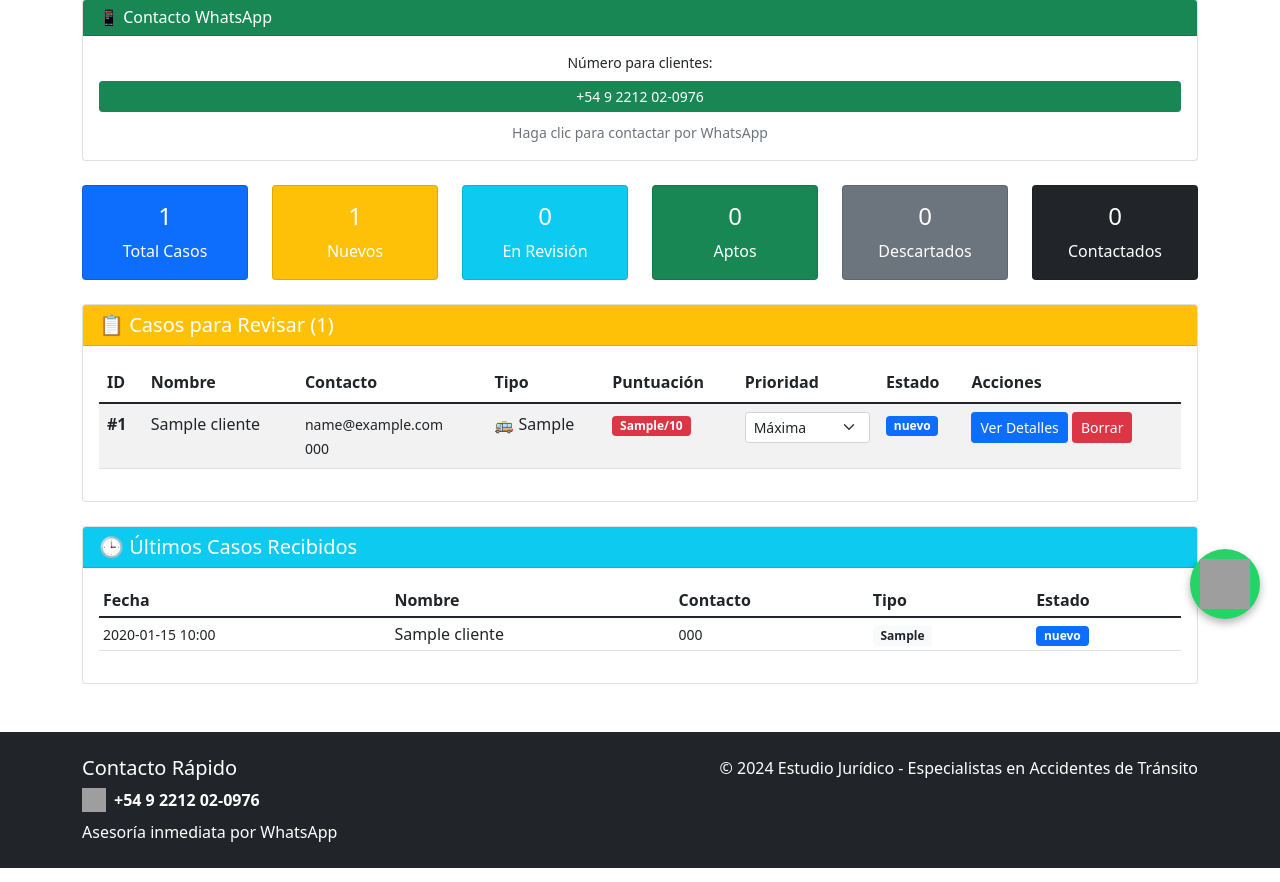
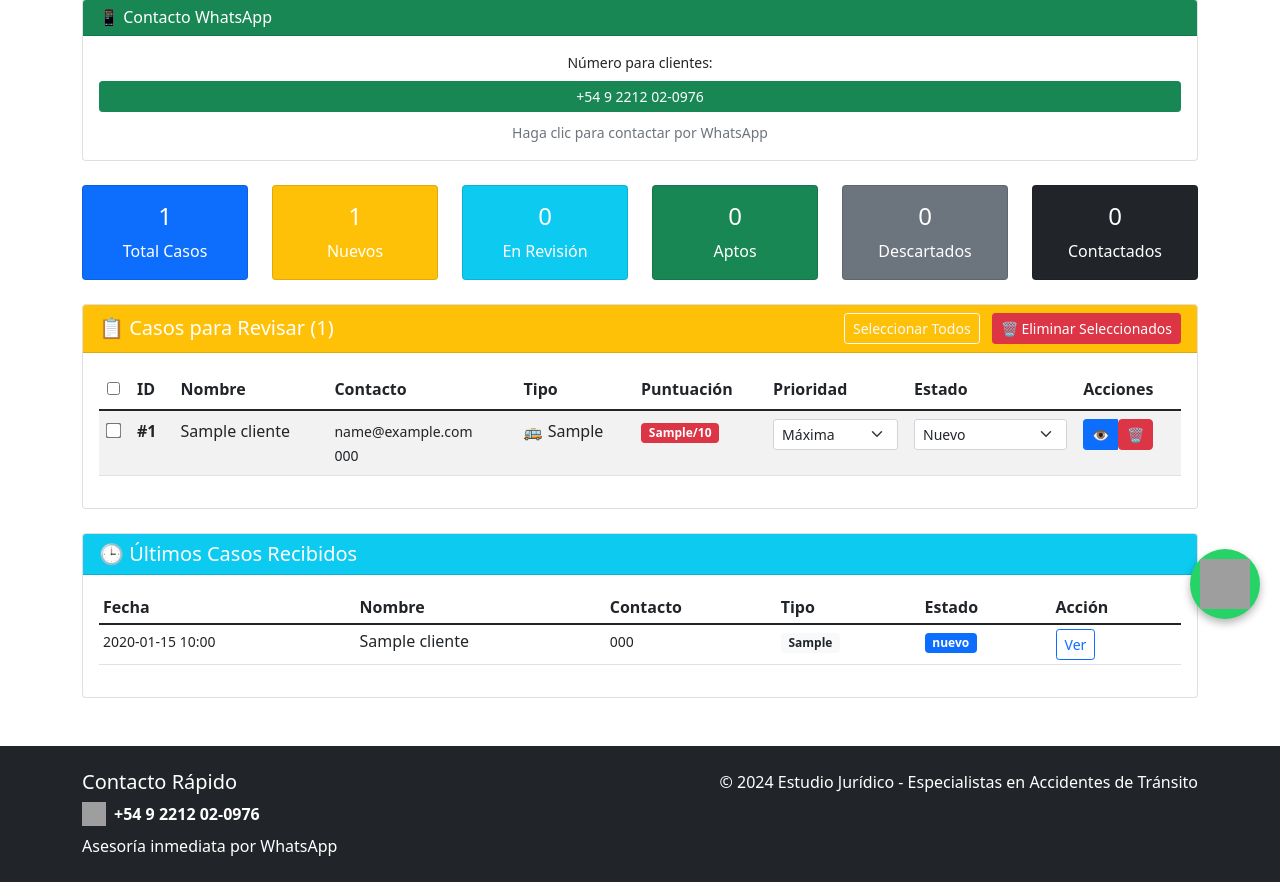
Before and after one commit to stationnet2/estudio-juridico, a Flask app: page /admin/ in a window 1280 px wide. Shown: the part 161-1043 px from the top of the page. Run offline with Flask 3, Linux system fonts and the light colour scheme; a database or web service that is not in the repository returns one stand-in record (values such as "Sample title"); grey boxes are pictures that could not be loaded.

Commit message:
cambios en requirements

```diff
--- a/app.py
+++ b/app.py
@@ -183,6 +183,50 @@ def borrar_caso(id):
     return redirect(url_for('admin_dashboard'))
 
 # =========================
+# NUEVAS RUTAS PARA DASHBOARD MEJORADO
+# =========================
+@app.route('/admin/cambiar-prioridad/<int:id>', methods=['POST'])
+def cambiar_prioridad(id):
+    try:
+        nueva_prioridad = int(request.form.get('prioridad'))
+        coleccion.update_one(
+            {"id": id},
+            {"$set": {"prioridad": nueva_prioridad}}
+        )
+        flash(f"Prioridad del caso #{id} actualizada correctamente", "success")
+    except Exception as e:
+        flash(f"Error al actualizar prioridad: {str(e)}", "error")
+    return redirect(url_for('admin_dashboard'))
+
+@app.route('/admin/cambiar-estado/<int:id>', methods=['POST'])
+def cambiar_estado(id):
+    try:
+        nuevo_estado = request.form.get('estado')
+        coleccion.update_one(
+            {"id": id},
+            {"$set": {"estado": nuevo_estado}}
+        )
+        flash(f"Estado del caso #{id} actualizado a {nuevo_estado}", "success")
+    except Exception as e:
+        flash(f"Error al actualizar estado: {str(e)}", "error")
+    return redirect(url_for('admin_dashboard'))
+
+@app.route('/admin/eliminar-multiples', methods=['POST'])
+def eliminar_multiples_casos():
+    try:
+        casos_ids = request.form.getlist('casos_seleccionados')
+        if casos_ids:
+            # Convertir a enteros
+            casos_ids = [int(id) for id in casos_ids]
+            resultado = coleccion.delete_many({"id": {"$in": casos_ids}})
+            flash(f"{resultado.deleted_count} casos eliminados correctamente", "success")
+        else:
+            flash("No se seleccionaron casos para eliminar", "warning")
+    except Exception as e:
+        flash(f"Error al eliminar casos: {str(e)}", "error")
+    return redirect(url_for('admin_dashboard'))
+
+# =========================
 # EJECUTAR SERVIDOR
 # =========================
 if __name__ == '__main__':
--- a/templates/admin/dashboard.html
+++ b/templates/admin/dashboard.html
@@ -74,10 +74,22 @@
     </div>
 </div>
 
+<!-- Formulario para eliminar múltiples casos -->
+<form id="formEliminarMultiples" action="{{ url_for('eliminar_multiples_casos') }}" method="POST">
+
     <!-- Casos para Revisar -->
     <div class="card mb-4">
-    <div class="card-header bg-warning text-white">
+        <div class="card-header bg-warning text-white d-flex justify-content-between align-items-center">
             <h5 class="mb-0">📋 Casos para Revisar ({{ casos_pendientes|length }})</h5>
+            <div>
+                <button type="button" class="btn btn-outline-light btn-sm" onclick="seleccionarTodos()">
+                    Seleccionar Todos
+                </button>
+                <button type="submit" class="btn btn-danger btn-sm ms-2"
+                        onclick="return confirm('¿Está seguro de eliminar los casos seleccionados?')">
+                    🗑️ Eliminar Seleccionados
+                </button>
+            </div>
         </div>
         <div class="card-body">
             {% if casos_pendientes %}
@@ -85,6 +97,9 @@
                     <table class="table table-striped table-hover">
                         <thead>
                             <tr>
+                                <th width="30">
+                                    <input type="checkbox" id="selectAll" onchange="toggleSelectAll(this)">
+                                </th>
                                 <th>ID</th>
                                 <th>Nombre</th>
                                 <th>Contacto</th>
@@ -98,6 +113,10 @@
                         <tbody>
                             {% for caso in casos_pendientes %}
                             <tr>
+                                <td>
+                                    <input type="checkbox" name="casos_seleccionados" value="{{ caso.id }}"
+                                           class="caso-checkbox">
+                                </td>
                                 <td><strong>#{{ caso.id }}</strong></td>
                                 <td>{{ caso.nombre }}</td>
                                 <td>
@@ -117,7 +136,7 @@
                                     </span>
                                 </td>
                                 <td>
-                                <form action="{{ url_for('cambiar_prioridad', id=caso.id) }}" method="POST">
+                                    <form action="{{ url_for('cambiar_prioridad', id=caso.id) }}" method="POST" class="d-inline">
                                         <select name="prioridad" class="form-select form-select-sm" onchange="this.form.submit()">
                                             <option value="5" {% if caso.prioridad==5 %}selected{% endif %}>Máxima</option>
                                             <option value="4" {% if caso.prioridad==4 %}selected{% endif %}>Alta</option>
@@ -128,16 +147,28 @@
                                     </form>
                                 </td>
                                 <td>
-                                <span class="badge {{ obtener_color_estado(caso.estado) }}">
-                                    {{ caso.estado }}
-                                </span>
+                                    <form action="{{ url_for('cambiar_estado', id=caso.id) }}" method="POST" class="d-inline">
+                                        <select name="estado" class="form-select form-select-sm" onchange="this.form.submit()">
+                                            <option value="nuevo" {% if caso.estado=='nuevo' %}selected{% endif %}>Nuevo</option>
+                                            <option value="en_revision" {% if caso.estado=='en_revision' %}selected{% endif %}>En Revisión</option>
+                                            <option value="apto" {% if caso.estado=='apto' %}selected{% endif %}>Apto</option>
+                                            <option value="descartado" {% if caso.estado=='descartado' %}selected{% endif %}>Descartado</option>
+                                            <option value="contactado" {% if caso.estado=='contactado' %}selected{% endif %}>Contactado</option>
+                                        </select>
+                                    </form>
                                 </td>
                                 <td>
-                                <a href="/admin/caso/{{ caso.id }}" class="btn btn-sm btn-primary">Ver Detalles</a>
-                                <form action="{{ url_for('borrar_caso', id=caso.id) }}" method="POST" style="display:inline;"
-                                      onsubmit="return confirm('¿Seguro que desea borrar este caso?');">
-                                    <button type="submit" class="btn btn-sm btn-danger">Borrar</button>
+                                    <div class="btn-group btn-group-sm">
+                                        <a href="/admin/caso/{{ caso.id }}" class="btn btn-primary" title="Ver Detalles">
+                                            👁️
+                                        </a>
+                                        <form action="{{ url_for('borrar_caso', id=caso.id) }}" method="POST" class="d-inline"
+                                              onsubmit="return confirm('¿Seguro que desea borrar el caso #{{ caso.id }}?');">
+                                            <button type="submit" class="btn btn-danger" title="Eliminar Caso">
+                                                🗑️
+                                            </button>
                                         </form>
+                                    </div>
                                 </td>
                             </tr>
                             {% endfor %}
@@ -149,6 +180,7 @@
             {% endif %}
         </div>
     </div>
+</form>
 
 <!-- Últimos Casos -->
 <div class="card">
@@ -166,6 +198,7 @@
                             <th>Contacto</th>
                             <th>Tipo</th>
                             <th>Estado</th>
+                            <th>Acción</th>
                         </tr>
                     </thead>
                     <tbody>
@@ -180,6 +213,9 @@
                             <td>
                                 <span class="badge {{ obtener_color_estado(caso.estado) }}">{{ caso.estado }}</span>
                             </td>
+                            <td>
+                                <a href="/admin/caso/{{ caso.id }}" class="btn btn-sm btn-outline-primary">Ver</a>
+                            </td>
                         </tr>
                         {% endfor %}
                     </tbody>
@@ -190,4 +226,34 @@
         {% endif %}
     </div>
 </div>
+
+<script>
+// Funciones para selección múltiple
+function toggleSelectAll(source) {
+    const checkboxes = document.getElementsByClassName('caso-checkbox');
+    for (let checkbox of checkboxes) {
+        checkbox.checked = source.checked;
+    }
+}
+
+function seleccionarTodos() {
+    const checkboxes = document.getElementsByClassName('caso-checkbox');
+    const allChecked = Array.from(checkboxes).every(cb => cb.checked);
+
+    for (let checkbox of checkboxes) {
+        checkbox.checked = !allChecked;
+    }
+    document.getElementById('selectAll').checked = !allChecked;
+}
+</script>
+
+<style>
+.caso-checkbox {
+    transform: scale(1.2);
+}
+.btn-group-sm .btn {
+    padding: 0.25rem 0.5rem;
+    font-size: 0.875rem;
+}
+</style>
 {% endblock %}
```
Lines whose indentation alone changed are shown as unchanged.
